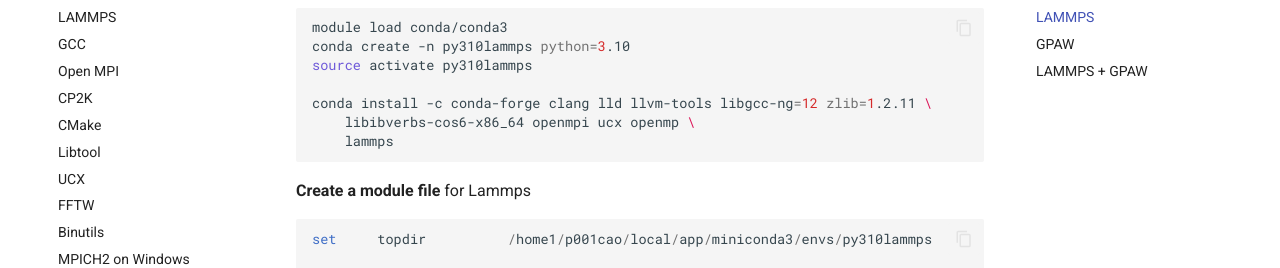
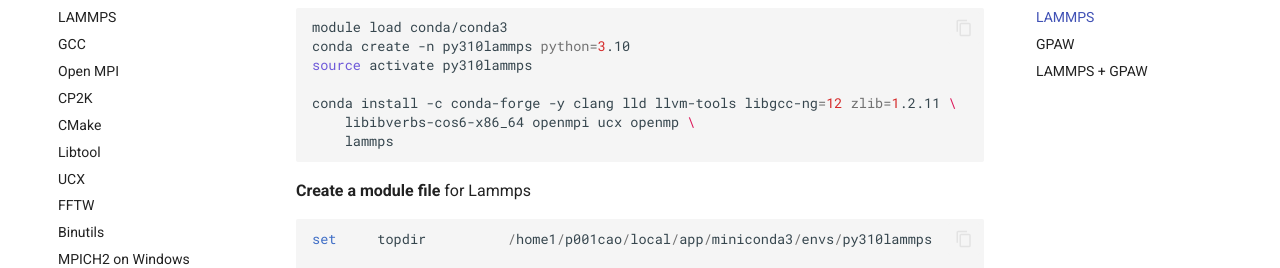
Before and after one commit to thangckt/thangckt.github.io, an MkDocs documentation site: the page built from docs/cluster/compiling/conda_packages.md, in a window 1280 px wide and 900 px high, scrolled down 755 px. Shown: the part 166-434 px from the top of the window. Built offline with MkDocs 1.6.1 and Material for MkDocs 9.7.7, drawn with Linux system fonts in a browser that asks for light colours; the version menu is left out.

````diff
--- a/docs/cluster/compiling/conda_packages.md
+++ b/docs/cluster/compiling/conda_packages.md
@@ -30,7 +30,7 @@ module load conda/conda3
 conda create -n py310lammps python=3.10
 source activate py310lammps
 
-conda install -c conda-forge clang lld llvm-tools libgcc-ng=12 zlib=1.2.11 \
+conda install -c conda-forge -y clang lld llvm-tools libgcc-ng=12 zlib=1.2.11 \
     libibverbs-cos6-x86_64 openmpi ucx openmp \
     lammps
 ```
````
